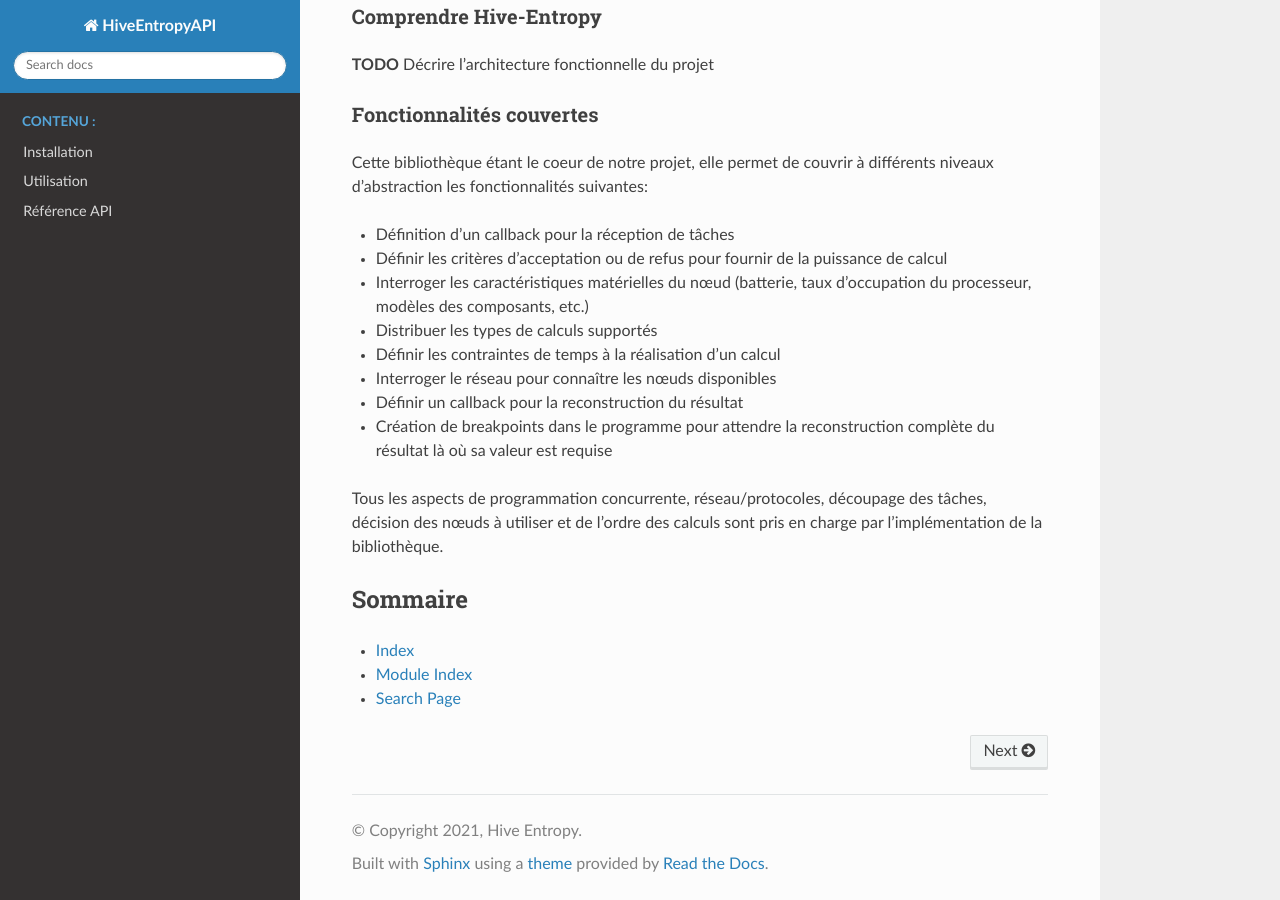
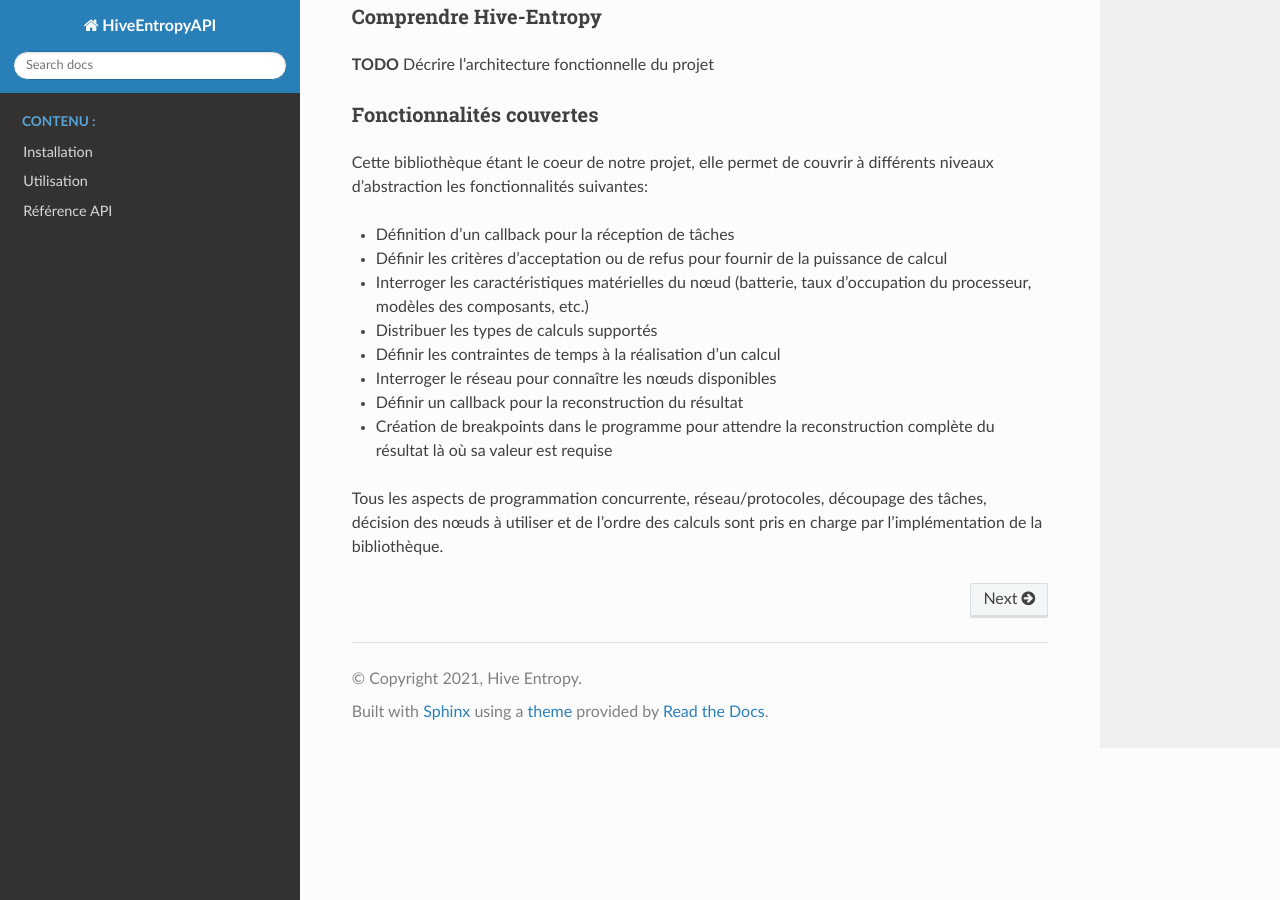
Before and after one commit to hive-entropy/hive-entropy-api, a Sphinx documentation site: the page built from doc/index.rst, in a window 1280 px wide and 900 px high, scrolled down 838 px. Built offline with Sphinx 7.4.7 and the Read the Docs theme 2.0.0, drawn with Linux system fonts in a browser that asks for light colours.

```diff
--- a/doc/index.rst
+++ b/doc/index.rst
@@ -48,10 +48,3 @@ Cette bibliothèque étant le coeur de notre projet, elle permet de couvrir à d
 * Création de breakpoints dans le programme pour attendre la reconstruction complète du résultat là où sa valeur est requise
 
 Tous les aspects de programmation concurrente, réseau/protocoles, découpage des tâches, décision des nœuds à utiliser et de l'ordre des calculs sont pris en charge par l'implémentation de la bibliothèque.
-
-Sommaire
---------
-
-* :ref:`genindex`
-* :ref:`modindex`
-* :ref:`search`
--- a/doc/documentation/api_reference.rst
+++ b/doc/references/api_reference.rst
@@ -3,8 +3,6 @@ Référence API
 
 Réseau
 ------
-
-----
 
 Message
 '''''''
```
Also changed, not shown: other parts of doc/index.rst (+3 -3 lines), doc/installation.rst (renamed from doc/documentation/installation.rst), doc/usage.rst (renamed from doc/documentation/usage.rst).
